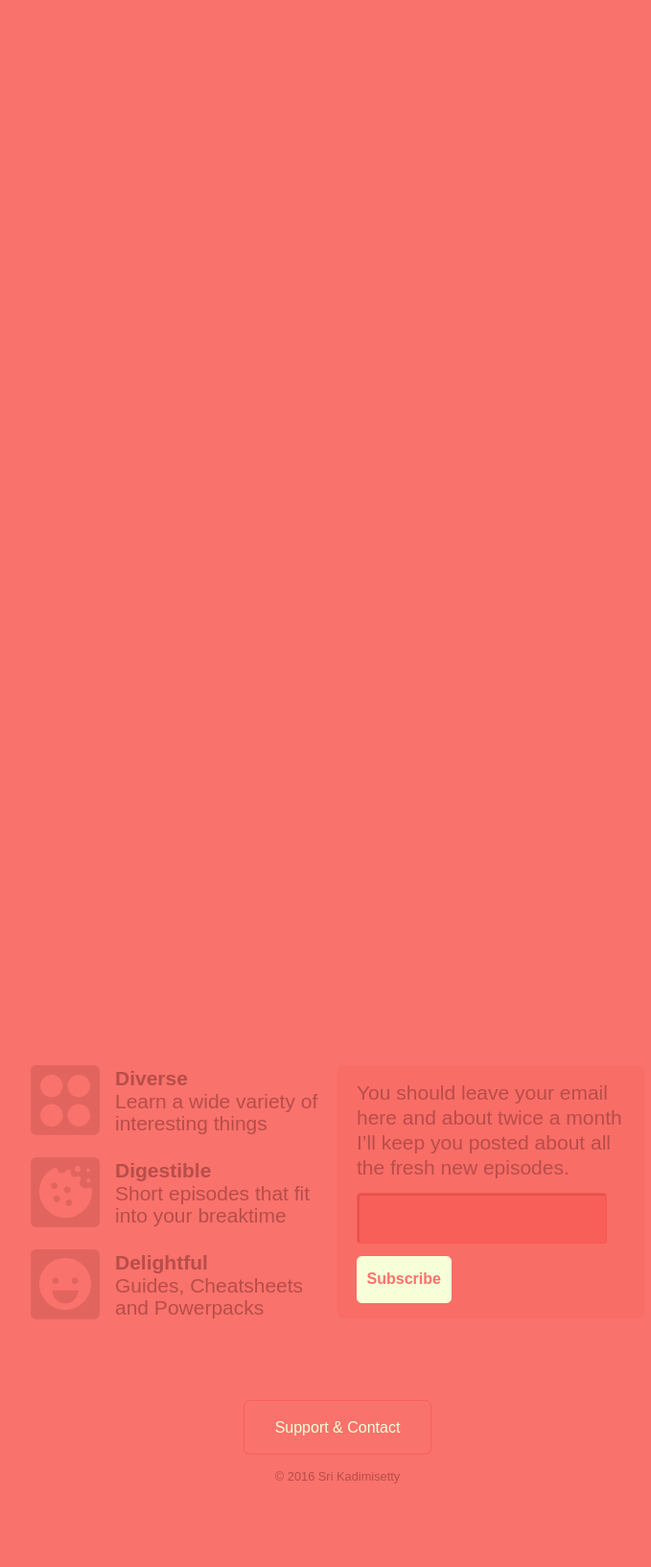
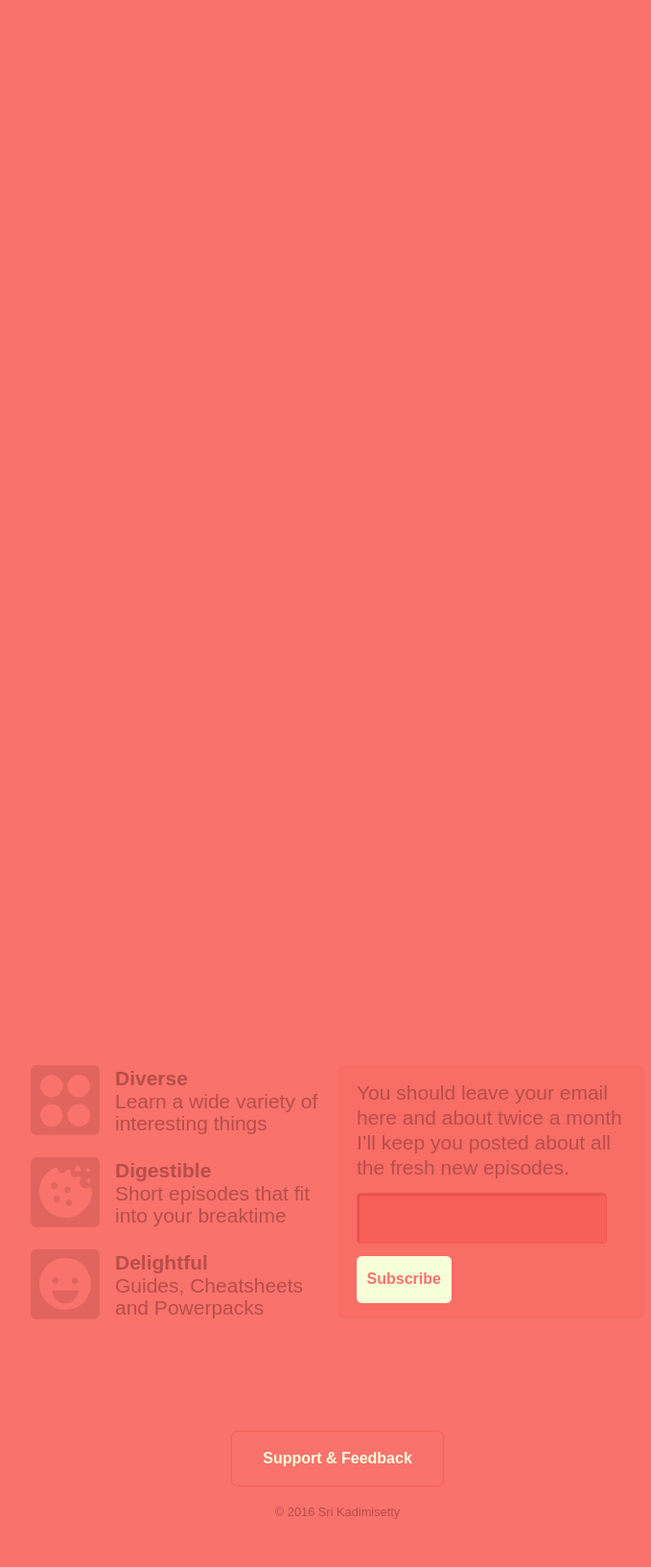
Before and after one commit to kadimisetty/thinkosaur, a Jekyll site: the page built from _pages/homepage.html, in a window 1280 px wide. Shown: the whole page at 96% size, without its empty margins (288-967 px from the left). Built offline with Jekyll 4.4.1, drawn with Linux system fonts in a browser that asks for light colours; some web fonts are replaced.

Commit message:
integrate helpscout support and feedback form

```diff
--- a/_includes/footerMenu.html
+++ b/_includes/footerMenu.html
@@ -1,4 +1,4 @@
 <section class="footerMenu pb">
-  <h2><a href="https://twitter.com/hithinkosaur">Support &amp; Contact</a></h2>
+  <button id="helpscout-btn-toggle">Support &amp; Feedback</button>
   <h2>&copy; {{ site.time | date: '%Y' }} {{ site.data.hosts.sri.name }}</h2>
 </section
--- /dev/null
+++ b/_includes/helpScoutBeacon.html
@@ -0,0 +1,25 @@
+      <script>!function(e,o,n){window.HSCW=o,window.HS=n,n.beacon=n.beacon||{};var t=n.beacon;t.userConfig={},t.readyQueue=[],t.config=function(e){this.userConfig=e},t.ready=function(e){this.readyQueue.push(e)},o.config={docs:{enabled:!1,baseUrl:""},contact:{enabled:!0,formId:"4251007c-cc1c-11e5-9e75-0a7d6919297d"}};var r=e.getElementsByTagName("script")[0],c=e.createElement("script");c.type="text/javascript",c.async=!0,c.src="https://djtflbt20bdde.cloudfront.net/",r.parentNode.insertBefore(c,r)}(document,window.HSCW||{},window.HS||{}); </script>
+
+      <script>
+/* Configuration for Beacon. Has to be place after Beacon load script tag */
+HS.beacon.config({
+  modal: true,
+  color: '#F3AA98',
+  icon: 'message',
+  topics: [
+    { val: 'contact', label: 'Just saying hello' },
+    { val: 'feedback', label: 'I have some feedback' },
+    { val: 'bug', label: 'Found a bug'},
+  ],
+  attachment: false,
+  poweredBy: false
+});
+      </script>
+
+
+      <!-- Setup Support and Feedback button to toggle the beacon -->
+      <script>
+$('#helpscout-btn-toggle').click(function() {
+  HS.beacon.toggle();
+});
+      </script>
--- a/_layouts/default.html
+++ b/_layouts/default.html
@@ -42,11 +42,21 @@
 
         {{ content }}
 
+
       <!-- SCRIPTS -->
+      <!-- jQuery Mini -->
+      <script type="text/javascript" src="https://code.jquery.com/jquery-2.2.0.min.js"></script>
+
+      <!-- RetinaJS -->
       <script type="text/javascript" src="https://cdnjs.cloudflare.com/ajax/libs/retina.js/1.3.0/retina.min.js"></script>
+
       {% comment %}Load analytis only during production. Github Pages will set environment as production{% endcomment %}
       {% if jekyll.environment == 'production' %}
+        <!-- Goodgle Analytics -->
         {% include googleAnalytics.html trackingID=site.meta.googleAnalyticsTrackingID %}
       {% endif %}
+
+      <!-- HelpScout Support Form-->
+      {% include helpScoutBeacon.html %}
   </body>
 </html>
--- a/_sass/app/_footerMenu.scss
+++ b/_sass/app/_footerMenu.scss
@@ -7,18 +7,33 @@
         text-align: center;
 
         h2 {
-            margin-bottom: 2rem;
-
+            margin-top: 1.2rem;
             font-size: 0.8rem;
 
-            a {
-                padding: 1.2rem 2rem;
-                border: 1px solid $color__borderLinkList;
-                border-radius: 0.4rem;
+        }
 
-                font-weight: normal;
-                font-size: 1rem;
+        button {
+            padding: 1.2rem 2rem;
+
+            background-color: inherit;
+            color: $color__link;
+
+            font-size: 1rem;
+            font-weight: bold;
+
+            border: 1px solid $color__borderLinkList;
+            border-radius: 0.4rem;
+
+            transition: opacity 0.1s ease-out;
+
+            cursor: pointer;
+
+            &:hover {
+                opacity: $opacity__link--hover;
+                transition: opacity 0.1s linear;
             }
+
+            &:active { opacity: $opacity__link--active; }
         }
     }
 
```
Also changed, not shown: _sass/app/_body.scss (+4 -3 lines).
